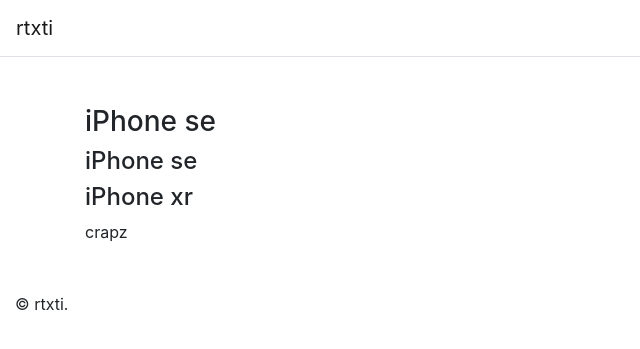
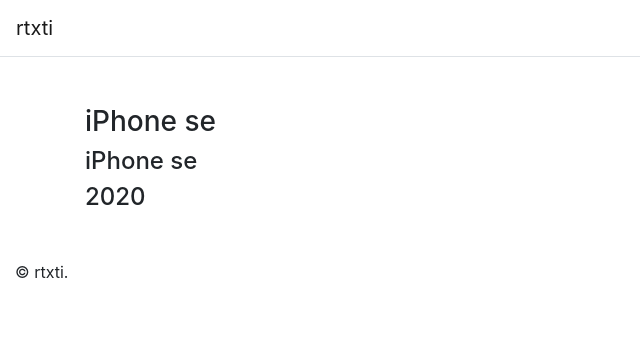
Before and after one commit to rtxti/www, a Jekyll site: the page built from _smartphones/apple/iphone-se.md, in a window 1280 px wide. Shown: the top 349 px of the page, without its empty margins (0-640 px from the left). Built offline with Jekyll 4.4.1, drawn with Linux system fonts in a browser that asks for light colours.

Commit message:
Update iphone-se.md

```diff
--- a/_smartphones/apple/iphone-se.md
+++ b/_smartphones/apple/iphone-se.md
@@ -1,13 +1,5 @@
 ---
-layout: default
+layout: smartphone
 title: iPhone se
+label: iphone-se
 ---
-
-<div class="container">
-  <h3>{{ page.title }}</h3>
-  {% for phone-list in site.data.smartphones %}
-  {% assign phone = phone-list[1] %}
-  <h4>{{ phone.name }}</h4>
-  {% endfor %}
-  crapz
-</div>
```
